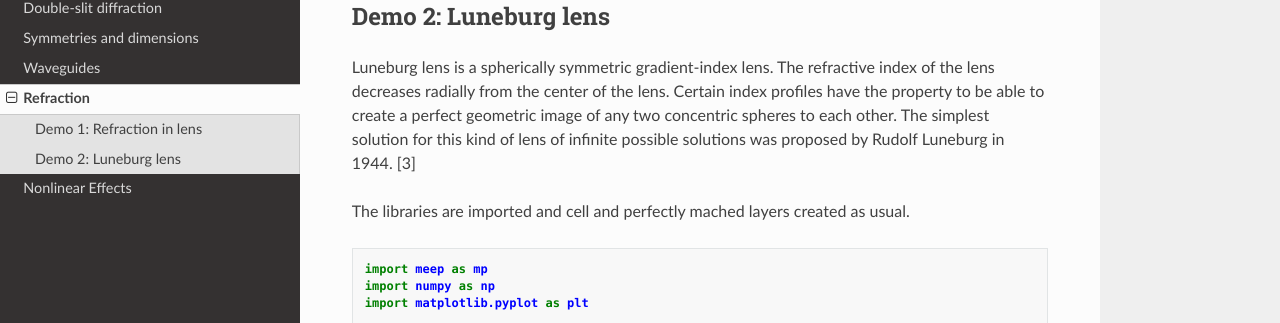
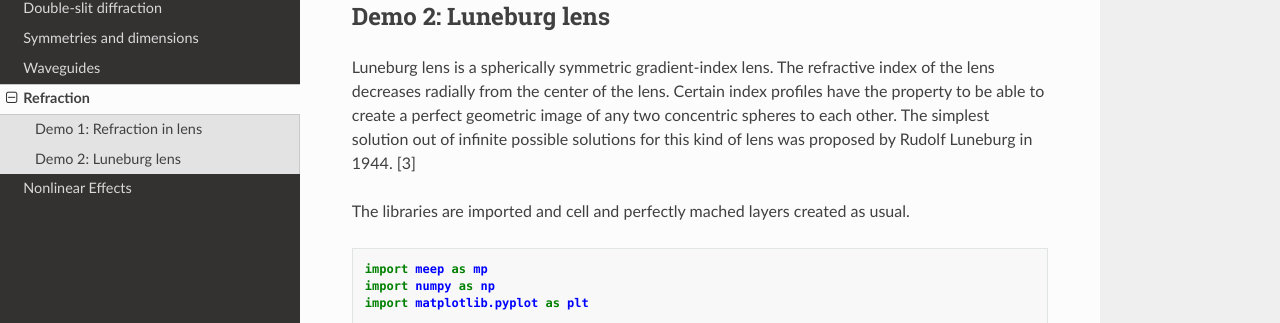
Before and after one commit to lehtisa/tuni_meep_doc, a Sphinx documentation site: the page built from docs/source/reflection_and_refraction.rst, in a window 1280 px wide and 900 px high, scrolled down 5027 px. Shown: the part 200-523 px from the top of the window. Built offline with Sphinx 7.4.7 and the Read the Docs theme 3.1.0, drawn with Linux system fonts in a browser that asks for light colours; pages that are not in the unit, such as notebooks, are missing from menus; some of the changed text lies outside the part shown.

Commit message:
small fixes

```diff
--- a/docs/source/reflection_and_refraction.rst
+++ b/docs/source/reflection_and_refraction.rst
@@ -170,7 +170,7 @@ The focal length is the length in the plot where the maximum intensity is reache
 Demo 2: Luneburg lens
 =====================
 
-Luneburg lens is a spherically symmetric gradient-index lens. The refractive index of the lens decreases radially from the center of the lens. Certain index profiles have the property to be able to create a perfect geometric image of any two concentric spheres to each other. The simplest solution for this kind of lens of infinite possible solutions was proposed by Rudolf Luneburg in 1944. [3]
+Luneburg lens is a spherically symmetric gradient-index lens. The refractive index of the lens decreases radially from the center of the lens. Certain index profiles have the property to be able to create a perfect geometric image of any two concentric spheres to each other. The simplest solution out of infinite possible solutions for this kind of lens was proposed by Rudolf Luneburg in 1944. [3]
 
 The libraries are imported and cell and perfectly mached layers created as usual.
 
@@ -262,5 +262,5 @@ We can also make an animation of the simulation using Animate2D object and at_ev
 From the figure and the animation we can qualititively see that after the luneburg lens the electric field has became collimated wave and the focal point of the lens lies at infinity.
 
 .. [1] Wikipedia Intensity available:https://en.wikipedia.org/wiki/Intensity_(physics) referenced 11.2.2025
-.. [2] wikipedia Focal length available:https://en.wikipedia.org/wiki/Focal_length referenced 11.2.2025
+.. [2] Wikipedia Focal length available:https://en.wikipedia.org/wiki/Focal_length referenced 11.2.2025
 .. [3] Wikipedia Luneburg Lens available:https://en.wikipedia.org/wiki/Luneburg_lens referenced 18.2.2025
```
Also changed, not shown: other parts of docs/source/reflection_and_refraction.rst (+1 -1 lines), docs/source/refraction_figures/Intensity_after_lens.png.
